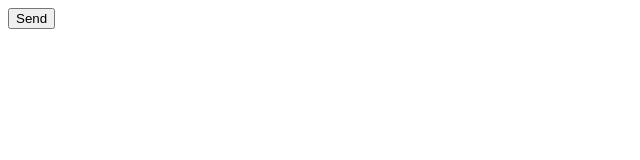
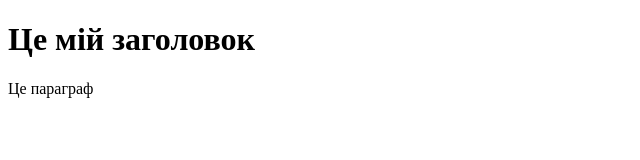
Before and after one commit to AndriSavko/study-web-development, a plain HTML site: page index.html in a window 1280 px wide. Shown: the whole page, without its empty margins (0-640 px from the left). Drawn offline with Linux system fonts and the light colour scheme.

Commit message:
Add title and paragraph

```diff
--- a/index.html
+++ b/index.html
@@ -4,9 +4,10 @@
     <meta charset="UTF-8">
     <meta http-equiv="X-UA-Compatible" content="IE=edge">
     <meta name="viewport" content="width=device-width, initial-scale=1.0">
-    <title>Document</title>
+    <title>Study web development</title>
 </head>
 <body>
-   <button>Send</button>
+    <h1>Це мій заголовок</h1>
+    <p>Це параграф</p>
 </body>
 </html>
```
